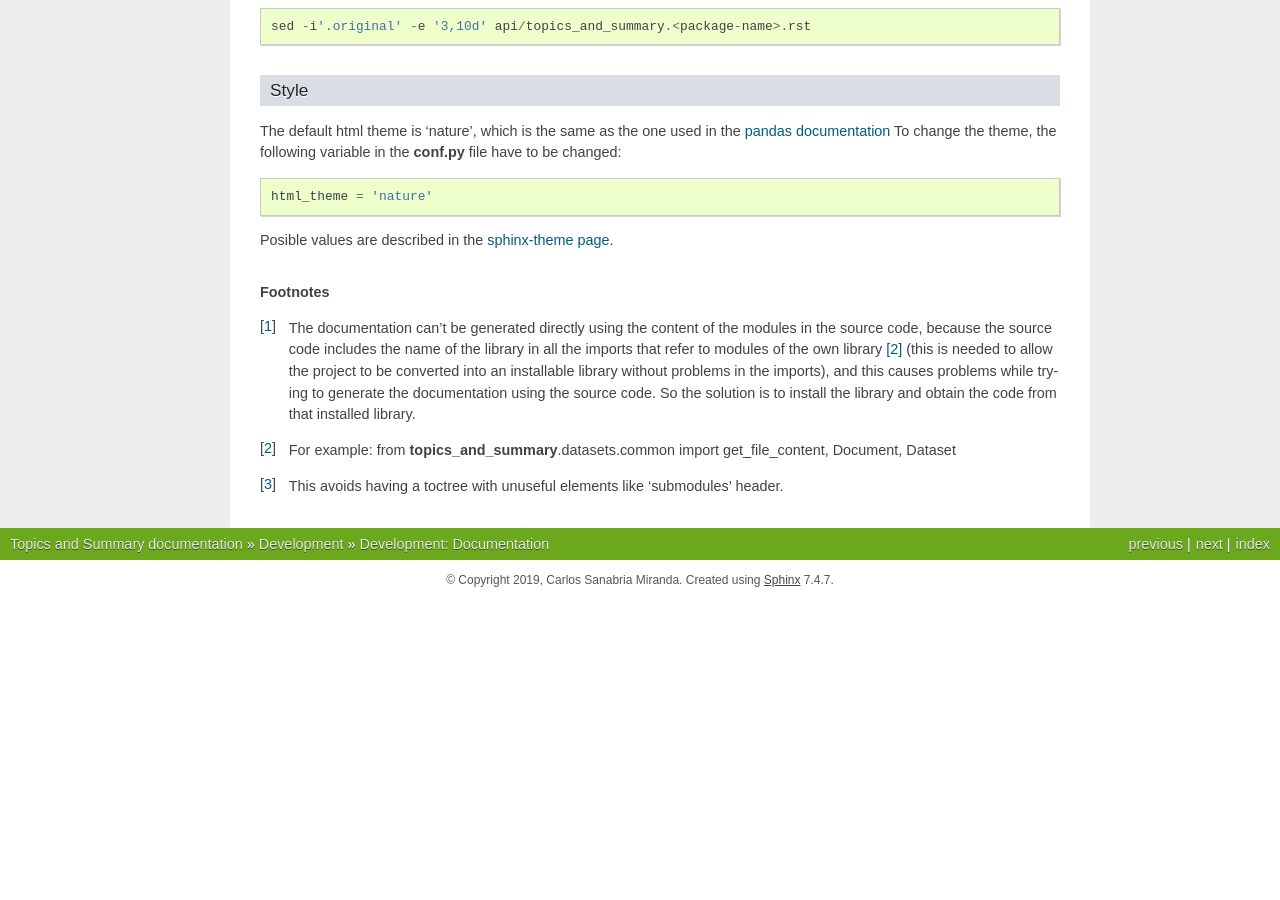
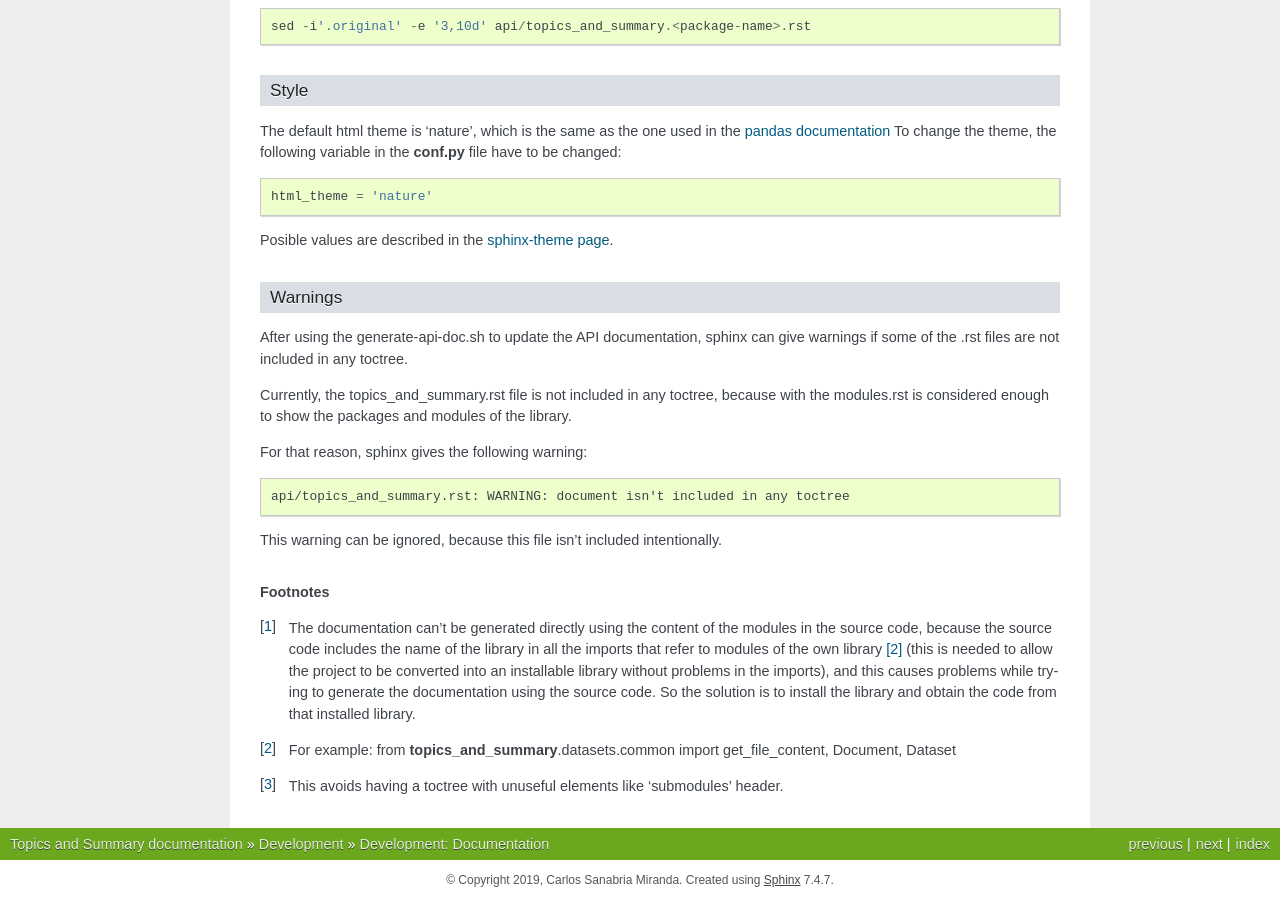
Before and after one commit to CarlosSanabriaM/topics_and_summary, a Sphinx documentation site: the page built from topics_and_summary/docs/source/development/documentation.rst, in a window 1280 px wide and 900 px high, scrolled down 1181 px. Built offline with Sphinx 7.4.7, drawn with Linux system fonts in a browser that asks for light colours; before the commit the page ends 1781 px from its top, so only the background shows below that.

Commit message:
Updated the Development: Documentation page with the Warnings section.

```diff
--- a/topics_and_summary/docs/source/development/documentation.rst
+++ b/topics_and_summary/docs/source/development/documentation.rst
@@ -78,6 +78,24 @@ To change the theme, the following variable in the **conf.py** file have to be c
 Posible values are described in the `sphinx-theme page <https://sphinx-themes.org>`__.
 
 
+Warnings
+^^^^^^^^
+
+After using the generate-api-doc.sh to update the API documentation, sphinx
+can give warnings if some of the .rst files are not included in any toctree.
+
+Currently, the topics_and_summary.rst file is not included in any toctree,
+because with the modules.rst is considered enough to show the packages and
+modules of the library.
+
+For that reason, sphinx gives the following warning:
+
+.. code-block:: none
+
+   api/topics_and_summary.rst: WARNING: document isn't included in any toctree
+
+This warning can be ignored, because this file isn't included intentionally.
+
 .. rubric:: Footnotes
 
 .. [#f1] The documentation can't be generated directly using the content of the modules in the source code, because
```
